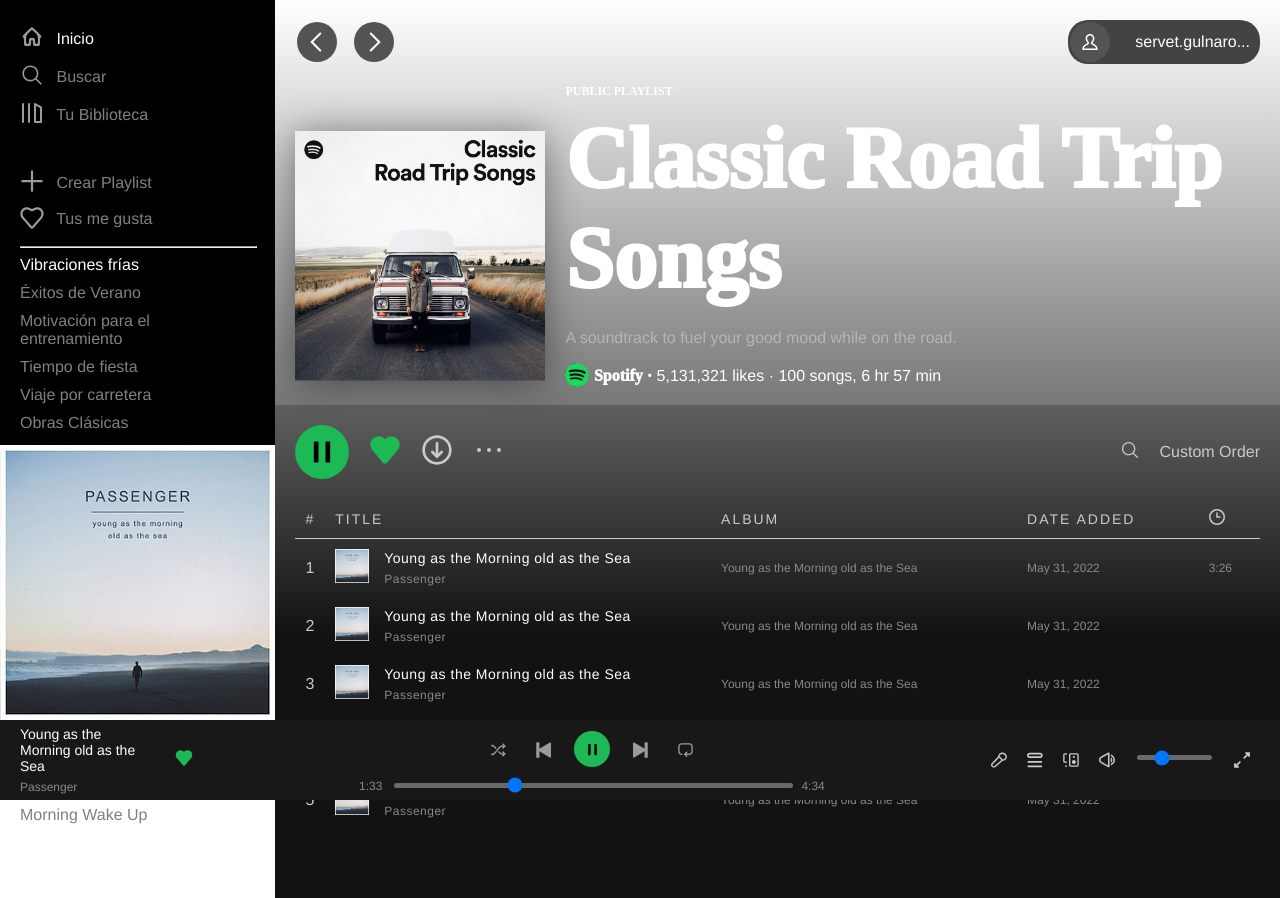
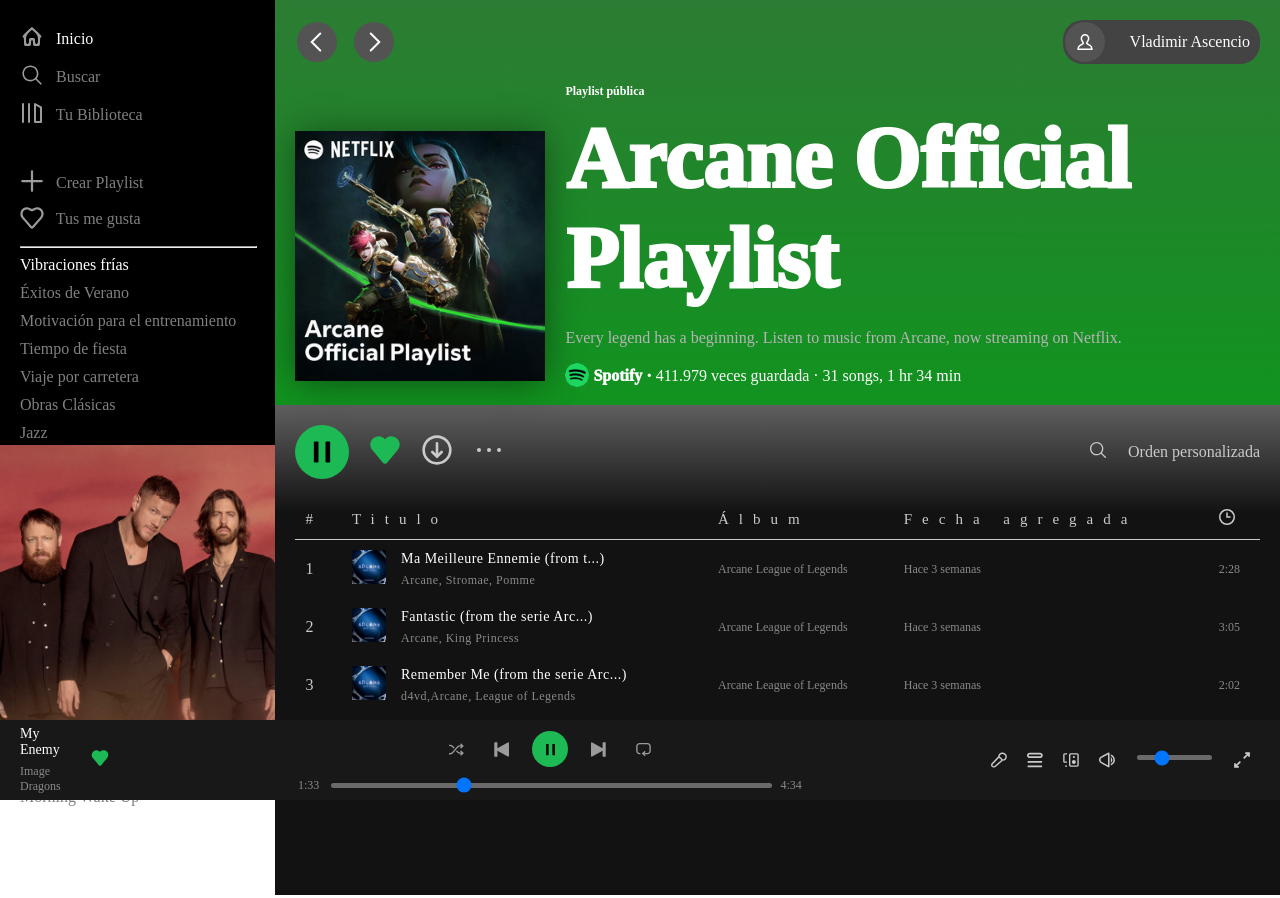
Before and after one commit to Ascencio7/Spotify, an Electron app: page index.html in a window 1280 px wide. Shown: the top 898 px of the page. Drawn offline with Linux system fonts and the light colour scheme.

Commit message:
Primer avance casi funcional

```diff
--- a/index.css
+++ b/index.css
@@ -13,7 +13,7 @@
     box-sizing: border-box;
     margin: 0;
     overflow-x: hidden;
-    font-family: "Gotham SSm A", "Gotham SSm B", "Helvetica Neue", Helvetica, Arial, sans-serif;
+    font-family: 'Times New Roman', Times, serif;
     max-height: 100vh;
     height: 100vh;
     overflow-y: hidden;
@@ -171,11 +171,12 @@
     padding: 0 10px;
 }
 
+/*Aqui es el color de fondo de la portada del albúm*/
+.playlist-header {
+    background: rgb(255,255,255); /* Por compatibilidad, puedes dejarlo */
+    background: linear-gradient(180deg, #2c7c33 0%, #11931f 100%);
+}
 
-.playlist-header {
-background: rgb(255,255,255);
-background: linear-gradient(180deg, rgba(255,255,255,1) 0%, rgba(119,119,119,1) 100%);
-}
 
 .playlist-content {
     display: flex;
@@ -308,17 +309,15 @@
     border-bottom: 1px solid #CACACA;
 }
 
-.playlist-songs table th {
+.playlist-songs table tr th {
+    font-weight: 600;
+    font-size: 15px;
+    text-transform: none; /* Cambia de 'uppercase' a 'none' */
+    font-weight: 200;
+    letter-spacing: 10px;
     text-align: left;
 }
 
-.playlist-songs table tr th:first-child{
-    width: 2%;
-}
-
-.playlist-songs table tr th:nth-child(2) {
-    width: 40%;
-}
 
 .song-image img {
     width: 34px;
@@ -446,3 +445,19 @@
     margin-right: 20px;
     width: 16px;
 }
+
+.playlist-songs-container {
+    height: calc(100vh - 350px); /* Ajusta según tu diseño */
+    overflow-y: auto;
+    scrollbar-width: thin; /* Scroll personalizado para Firefox */
+    scrollbar-color: var(--spotify-green) transparent;
+}
+
+.playlist-songs-container::-webkit-scrollbar {
+    width: 8px;
+}
+
+.playlist-songs-container::-webkit-scrollbar-thumb {
+    background-color: var(--spotify-green);
+    border-radius: 10px;
+}
--- a/index.html
+++ b/index.html
@@ -158,7 +158,7 @@
             </div>
 
             <div class="current-song-cover">
-                <img src="images/song-cover.jpeg" alt="">
+                <img src="images/imagedragons.jpg" alt="">
             </div>
 
 
@@ -168,39 +168,37 @@
                 <div class="playlist-top">
                     <div class="playlist-arrows">
                         <div class="arrow-container">
-                            <img src="assets/LeftArrow.svg" alt="">
+                            <img src="assets/LeftArrow.svg" alt="" href="#" >
                         </div>
                         <div class="arrow-container">
-                            <img src="assets/RightArrow.svg" alt="">
+                            <img src="assets/RightArrow.svg" alt="" >
                         </div>
                     </div>
                     <div class="playlist-top-email">
                         <div class="arrow-container">
-                            <img src="assets/Profile.svg" alt="">
+                            <img src="assets/Profile.svg" alt="" >
                         </div>
-                        <span>servet.gulnaro...</span>
-
+                        <span>Vladimir Ascencio</span>
                     </div>
                 </div>
                 <div class="playlist-content">
                     <div class="playlist-cover">
-                        <img src="images/playlist-cover.png" alt="">
+                        <img src="images/arcane.jpg" alt="">
                     </div>
                     <div class="playlist-info">
-                        <div class="playlist-public"> PUBLIC PLAYLIST</div>
-                        <div class="playlist-title">Classic Road Trip Songs</div>
-                        <div class="playlist-description">A soundtrack to fuel your good mood while on the road.</div>
+                        <div class="playlist-public">Playlist pública</div>
+                        <div class="playlist-title">Arcane Official Playlist</div>
+                        <div class="playlist-description">Every legend has a beginning. Listen to music from Arcane, now streaming on Netflix.</div>
                         <div style="height: 10px;"></div>
                         <div class="playlist-stats">
                             <img src="assets/spotify-logo.png" width="24px" height="24px" alt="">
-                            <span> Spotify ·</span>
-                            <span>5,131,321 likes · </span>
-                            <span>100 songs, </span>
-                            <span>6 hr 57 min </span>
+                            <span>Spotify ·</span>
+                            <span>411.979 veces guardada ·</span>
+                            <span>31 songs, </span>
+                            <span>1 hr 34 min</span>
                         </div>
                     </div>
                 </div>
-
             </div>
             <div class="playlist-songs-container">
                 <div class="playlist-buttons">
@@ -223,7 +221,7 @@
                             <img src="assets/Search.svg" alt="">
                         </div>
                         <div class="playlist-buttons-order">
-                            Custom Order
+                            Orden personalizada
                         </div>
                     </div>
                 </div>
@@ -231,9 +229,9 @@
                     <table>
                         <tr>
                             <th>#</th>
-                            <th>Title</th>
-                            <th>Album</th>
-                            <th>Date Added</th>
+                            <th>Titulo</th>
+                            <th>Álbum</th>
+                            <th>Fecha agregada</th>
                             <th>
                                 <img src="assets/Duration.svg" alt="">
                             </th>
@@ -242,95 +240,73 @@
                             <td>1</td>
                             <td class="song-title">
                                 <div class="song-image">
-                                    <img src="images/song-cover.jpeg" alt="">
+                                    <img src="images/arcane-portada.jpg" alt="">
                                 </div>
                                 <div class="song-name-album">
-                                    <div class="song-name">Young as the Morning old as the Sea</div>
-                                    <div class="song-artist">Passenger</div>
+                                    <div class="song-name">Ma Meilleure Ennemie (from t...)</div>
+                                    <div class="song-artist">Arcane, Stromae, Pomme</div>
                                 </div>
                             </td>
-                            <td class="song-album">Young as the Morning old as the Sea</td>
-                            <td class="song-date-added">May 31, 2022</td>
-                            <td class="song-duration">
-                                3:26
-                            </td>
+                            <td class="song-album">Arcane League of Legends</td>
+                            <td class="song-date-added">Hace 3 semanas</td>
+                            <td class="song-duration">2:28</td>
                         </tr>
-
                         <tr>
                             <td>2</td>
                             <td class="song-title">
                                 <div class="song-image">
-                                    <img src="images/song-cover.jpeg" alt="">
+                                    <img src="images/arcane-portada.jpg" alt="">
                                 </div>
                                 <div class="song-name-album">
-                                    <div class="song-name">Young as the Morning old as the Sea</div>
-                                    <div class="song-artist">Passenger</div>
+                                    <div class="song-name">Fantastic (from the serie Arc...)</div>
+                                    <div class="song-artist">Arcane, King Princess</div>
                                 </div>
                             </td>
-                            <td class="song-album">Young as the Morning old as the Sea</td>
-                            <td class="song-date-added">May 31, 2022</td>
-                            <td>
-                            </td>
+                            <td class="song-album">Arcane League of Legends</td>
+                            <td class="song-date-added">Hace 3 semanas</td>
+                            <td class="song-duration">3:05</td>
                         </tr>
                         <tr>
                             <td>3</td>
                             <td class="song-title">
                                 <div class="song-image">
-                                    <img src="images/song-cover.jpeg" alt="">
+                                    <img src="images/arcane-portada.jpg" alt="">
                                 </div>
                                 <div class="song-name-album">
-                                    <div class="song-name">Young as the Morning old as the Sea</div>
-                                    <div class="song-artist">Passenger</div>
+                                    <div class="song-name">Remember Me (from the serie Arc...)</div>
+                                    <div class="song-artist">d4vd,Arcane, League of Legends</div>
                                 </div>
                             </td>
-                            <td class="song-album">Young as the Morning old as the Sea</td>
-                            <td class="song-date-added">May 31, 2022</td>
-                            <td>
-                            </td>
+                            <td class="song-album">Arcane League of Legends</td>
+                            <td class="song-date-added">Hace 3 semanas</td>
+                            <td class="song-duration">2:02</td>
                         </tr>
                         <tr>
                             <td>4</td>
                             <td class="song-title">
                                 <div class="song-image">
-                                    <img src="images/song-cover.jpeg" alt="">
+                                    <img src="images/arcane-portada.jpg" alt="">
                                 </div>
                                 <div class="song-name-album">
-                                    <div class="song-name">Young as the Morning old as the Sea</div>
-                                    <div class="song-artist">Passenger</div>
+                                    <div class="song-name">Fantastic (from the serie Arc...)</div>
+                                    <div class="song-artist">Arcane, King Princess</div>
                                 </div>
                             </td>
-                            <td class="song-album">Young as the Morning old as the Sea</td>
-                            <td class="song-date-added">May 31, 2022</td>
-                            <td>
-                            </td>
-                        </tr>
-                        <tr>
-                            <td>5</td>
-                            <td class="song-title">
-                                <div class="song-image">
-                                    <img src="images/song-cover.jpeg" alt="">
-                                </div>
-                                <div class="song-name-album">
-                                    <div class="song-name">Young as the Morning old as the Sea</div>
-                                    <div class="song-artist">Passenger</div>
-                                </div>
-                            </td>
-                            <td class="song-album">Young as the Morning old as the Sea</td>
-                            <td class="song-date-added">May 31, 2022</td>
-                            <td>
-                            </td>
+                            <td class="song-album">Arcane League of Legends</td>
+                            <td class="song-date-added">Hace 3 semanas</td>
+                            <td class="song-duration">3:05</td>
                         </tr>
                     </table>
                 </div>
             </div>
         </div>
-    </div>
+
 
     <div class="footer-player">
         <div class="footer-player-left">
             <div class="footer-player-left-song">
-                <div class="footer-player-left-song-name">Young as the Morning old as the Sea</div>
-                <div class="footer-player-left-song-artist">Passenger</div>
+                <div class="footer-player-left-song-name">My Enemy</div>
+                <div class="footer-player-left-song-artist">Image Dragons</div>
             </div>
             <div class="footer-player-left-like">
                 <img src="assets/FiiledLike.svg" alt="" class="spotify-color" style="height: 18px; width: 18px;">
```
Also changed, not shown: images/arcane-portada.jpg (added), images/arcane.jpg (added), images/imagedragons.jpg (added), images/pinkfloy-album.jpg (added), images/pinkfloyd.jpg (added).
